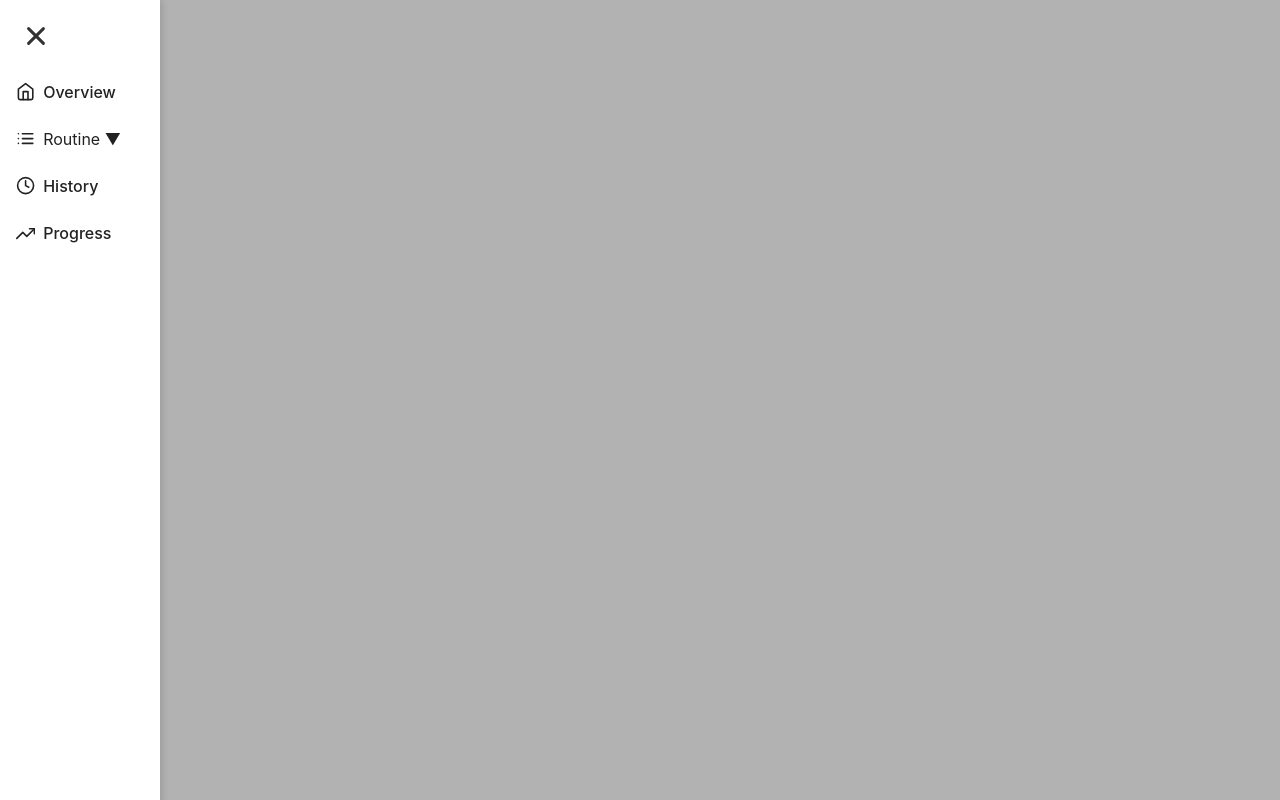
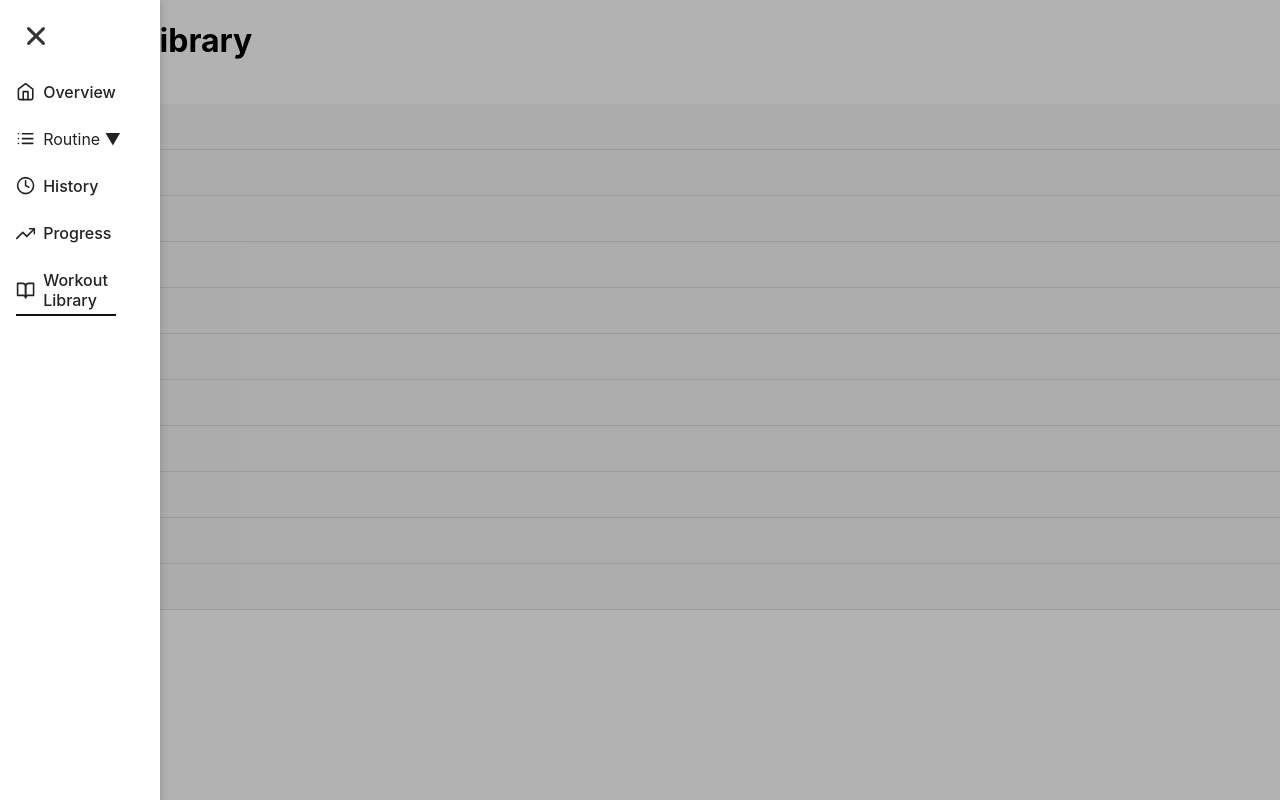
Before and after one commit to WayneMacMavis/gym-app, a React (Create React App) app: page /library in a window 1280 px wide. Both pictures are taken after a click on the button "Toggle navigation". Built offline with nearby package versions, Linux system fonts and the light colour scheme.

Commit message:
Added workout library page

```diff
--- a/src/App.js
+++ b/src/App.js
@@ -4,14 +4,15 @@ import Home from "./pages/Home";
 import DayRoutine from "./pages/DayRoutine";
 import HistoryPage from "./pages/HistoryPage";
 import ProgressGraphs from "./pages/ProgressGraphs";
+import WorkoutLibraryPage from "./pages/WorkoutLibraryPage"; // ✅ page-level import
 import { ProgramProvider } from "./context/ProgramContext";
-import HamburgerMenu from "./components/Navigation/HamburgerMenu"; // ✅ import
+import HamburgerMenu from "./components/Navigation/HamburgerMenu"; // ✅ component import
 
 function App() {
   return (
     <ProgramProvider>
       <Router>
-        {/* ✅ Always visible */}
+        {/* ✅ Always visible navigation */}
         <HamburgerMenu />
 
         <Routes>
@@ -26,6 +27,9 @@ function App() {
 
           <Route path="/history" element={<HistoryPage />} />
           <Route path="/progress" element={<ProgressGraphs />} />
+
+          {/* ✅ New route for the Workout Library */}
+          <Route path="/library" element={<WorkoutLibraryPage />} />
         </Routes>
       </Router>
     </ProgramProvider>
--- a/src/components/Navigation/HamburgerMenu.jsx
+++ b/src/components/Navigation/HamburgerMenu.jsx
@@ -3,7 +3,7 @@
 import React, { useState, useEffect } from "react";
 import { NavLink, useNavigate } from "react-router-dom";
 import { useProgram } from "../../context/ProgramContext";
-import { FiHome, FiList, FiClock, FiTrendingUp } from "react-icons/fi"; // ✅ icons
+import { FiHome, FiList, FiClock, FiTrendingUp, FiBookOpen } from "react-icons/fi"; // ✅ added FiBookOpen for Library
 import "./HamburgerMenu.scss";
 
 const HamburgerMenu = () => {
@@ -122,6 +122,17 @@ const HamburgerMenu = () => {
               <FiTrendingUp className="nav-icon" /> Progress
             </NavLink>
           </li>
+
+          {/* ✅ New Workout Library link */}
+          <li>
+            <NavLink
+              to="/library"
+              className={({ isActive }) => (isActive ? "active" : "")}
+              onClick={closeMenu}
+            >
+              <FiBookOpen className="nav-icon" /> Workout Library
+            </NavLink>
+          </li>
         </ul>
       </nav>
 
--- /dev/null
+++ b/src/components/WorkoutAccordion.jsx
@@ -0,0 +1,72 @@
+// src/components/WorkoutAccordion.jsx
+import React from "react";
+import WorkoutCard from "./WorkoutCard";
+import Button from "./Button/Button";
+import "./WorkoutAccordion.scss";
+
+const WorkoutAccordion = ({
+  groups = [],
+  onAddClick,
+  locked,
+  getColor,
+  estimateWorkoutSeconds,
+  openCategories,
+  setOpenCategories,
+}) => {
+  const toggleCategory = (category) => {
+    setOpenCategories((prev) =>
+      prev.includes(category)
+        ? prev.filter((c) => c !== category)
+        : [...prev, category]
+    );
+  };
+
+  return (
+    <div className="workout-accordion">
+      {groups.map(({ category, items }) => (
+        <div
+          key={category}
+          className={`accordion-section ${
+            openCategories.includes(category) ? "open" : ""
+          }`}
+        >
+          <div className="accordion-header" onClick={() => toggleCategory(category)}>
+            <h2>{category}</h2>
+          </div>
+
+          <div className="accordion-content animate">
+            {openCategories.includes(category) &&
+              items.map((w, i) => {
+                // ✅ Safe estimate logic
+                const seconds = estimateWorkoutSeconds(w);
+                const safeEstimate =
+                  Number.isFinite(seconds) && seconds > 0 ? seconds : null;
+
+                return (
+                  <div
+                    key={w.name}
+                    className="accordion-card fade-in"
+                    style={{ animationDelay: `${i * 0.1}s` }}
+                  >
+                    <WorkoutCard
+                      workout={w}
+                      getColor={getColor}
+                      estimateWorkoutSeconds={() => safeEstimate}
+                      collapsed={false}
+                    />
+                    {!locked && (
+                      <Button variant="secondary" onClick={() => onAddClick(w)}>
+                        ➕ Add to Day
+                      </Button>
+                    )}
+                  </div>
+                );
+              })}
+          </div>
+        </div>
+      ))}
+    </div>
+  );
+};
+
+export default WorkoutAccordion;
--- /dev/null
+++ b/src/components/WorkoutAccordion.scss
@@ -0,0 +1,56 @@
+.workout-accordion {
+  .accordion-section {
+    border-bottom: 1px solid #ddd;
+
+    .accordion-header {
+      display: flex;
+      align-items: center;
+      cursor: pointer;
+      padding: 0.75rem 1rem;
+      background: #f7f7f7;
+      transition: background 0.3s ease;
+
+      &:hover {
+        background: #eee;
+      }
+
+      h2 {
+        margin: 0;
+        font-size: 1.1rem;
+        font-weight: 600;
+      }
+    }
+
+    .accordion-content.animate {
+      overflow: hidden;
+      max-height: 0;
+      opacity: 0;
+      transition: max-height 0.4s ease, opacity 0.4s ease;
+      padding: 0 1rem;
+    }
+
+    &.open .accordion-content.animate {
+      max-height: 1000px; // large enough to fit content
+      opacity: 1;
+      padding: 1rem;
+    }
+  }
+
+  .accordion-card {
+    margin-bottom: 1rem;
+
+    &.fade-in {
+      opacity: 0;
+      transform: translateY(10px) scale(0.98);
+      animation: fadeInUp 0.3s ease forwards;
+    }
+  }
+}
+
+/* Keyframes for staggered fade-in */
+@keyframes fadeInUp {
+  to {
+    opacity: 1;
+    transform: translateY(0) scale(1);
+  }
+}
--- /dev/null
+++ b/src/pages/WorkoutLibraryPage.jsx
@@ -0,0 +1,48 @@
+// src/pages/WorkoutLibraryPage.jsx
+import React, { useState } from "react";
+import WorkoutAccordion from "../components/WorkoutAccordion";
+import { useDayEstimates } from "../hooks/useDayEstimates";
+import { workouts } from "../data/workouts";
+import { groupWorkouts } from "../utils/groupWorkouts";
+import "./WorkoutLibraryPage.scss";
+
+const WorkoutLibraryPage = ({ locked, onAddClick }) => {
+  const { estimateWorkoutSeconds, getColor } = useDayEstimates(0, "1");
+  const [openCategories, setOpenCategories] = useState([]);
+
+  const grouped = groupWorkouts(workouts);
+
+  // ✅ Button label logic
+  const allOpen = openCategories.length === grouped.length;
+  const buttonLabel = allOpen ? "Collapse All" : "Expand All";
+
+  const handleToggleAll = () => {
+    if (allOpen) {
+      setOpenCategories([]); // collapse everything
+    } else {
+      setOpenCategories(grouped.map((g) => g.category)); // expand everything
+    }
+  };
+
+  return (
+    <div className="workout-library-page">
+      <h1>Workout Library</h1>
+
+      <button className="collapse-toggle" onClick={handleToggleAll}>
+        {buttonLabel}
+      </button>
+
+      <WorkoutAccordion
+        groups={grouped}
+        onAddClick={onAddClick}
+        locked={locked}
+        getColor={getColor}
+        estimateWorkoutSeconds={estimateWorkoutSeconds}
+        openCategories={openCategories}
+        setOpenCategories={setOpenCategories}
+      />
+    </div>
+  );
+};
+
+export default WorkoutLibraryPage;
--- /dev/null
+++ b/src/pages/WorkoutLibraryPage.scss
@@ -0,0 +1,10 @@
+.library-page {
+  padding: 1rem;
+  .page-title {
+    font-size: 1.25rem;
+    text-align: center;
+  }
+  .custom-workout {
+    margin-top: 2rem;
+  }
+}
--- /dev/null
+++ b/src/utils/groupWorkouts.js
@@ -0,0 +1,10 @@
+// src/utils/groupWorkouts.js
+export const groupWorkouts = (workouts) => {
+  const groups = {};
+  workouts.forEach((w) => {
+    const category = w.category || "Other";
+    if (!groups[category]) groups[category] = [];
+    groups[category].push(w);
+  });
+  return Object.entries(groups).map(([category, items]) => ({ category, items }));
+};
```
Also changed, not shown: src/components/AddToDayModal.jsx (added, +57 -0 lines), src/components/AddToDayModal.scss (added, +27 -0 lines), src/components/WorkoutCard.jsx (+55 -29 lines).
